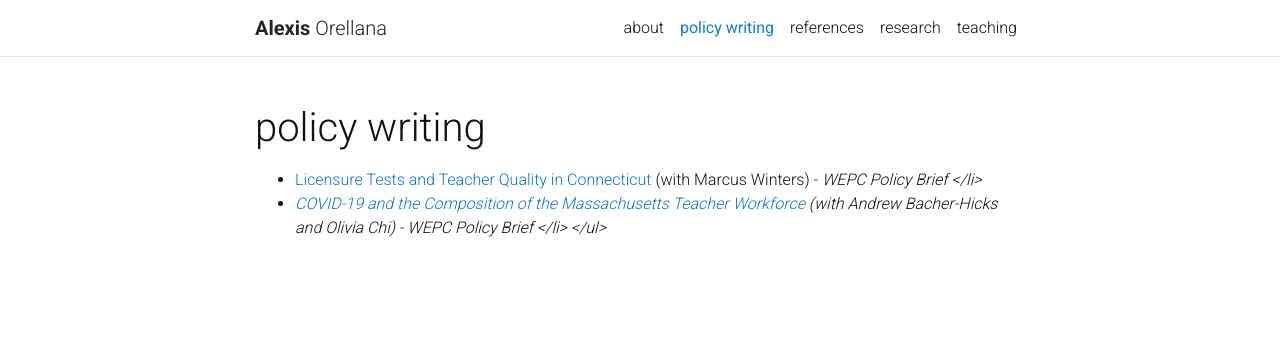
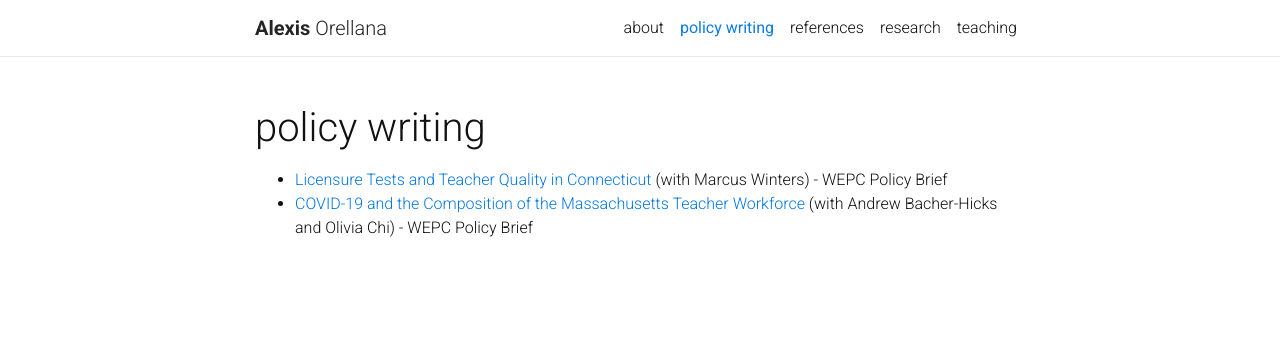
Before and after one commit to alexisorellana/alexisorellana.github.io, a Jekyll site: the page built from _pages/policy.md, in a window 1280 px wide. Shown: the top 362 px of the page. Built offline with Jekyll 4.4.1, drawn with Linux system fonts in a browser that asks for light colours; nearby versions of some CDN libraries; a style sheet for code colours, icons or effects is not loaded.

Commit message:
update 05-10

```diff
--- a/_pages/policy.md
+++ b/_pages/policy.md
@@ -10,9 +10,9 @@ nav: true
 <ul>
 
 <li> <a href="{{ site.baseurl }}/assets/pdf/WEPC-CT-Licensure-Policy-Brief-November-2023-2.pdf" target="_blank">
-Licensure Tests and Teacher Quality in Connecticut</a> (with Marcus Winters) - <em> WEPC Policy Brief <em> </li>
+Licensure Tests and Teacher Quality in Connecticut</a> (with Marcus Winters) - WEPC Policy Brief </li>
 
 <li> <a href="{{ site.baseurl }}/assets/pdf/TeacherWorkforce_PolicyBrief_Final.pdf" target="_blank">
-COVID-19 and the Composition of the Massachusetts Teacher Workforce</a> (with Andrew Bacher-Hicks and Olivia Chi) - <em> WEPC Policy Brief <em> </li>
+COVID-19 and the Composition of the Massachusetts Teacher Workforce</a> (with Andrew Bacher-Hicks and Olivia Chi) - WEPC Policy Brief </li>
 
 </ul>
```
Also changed, not shown: _pages/about.md (+2 -2 lines).
